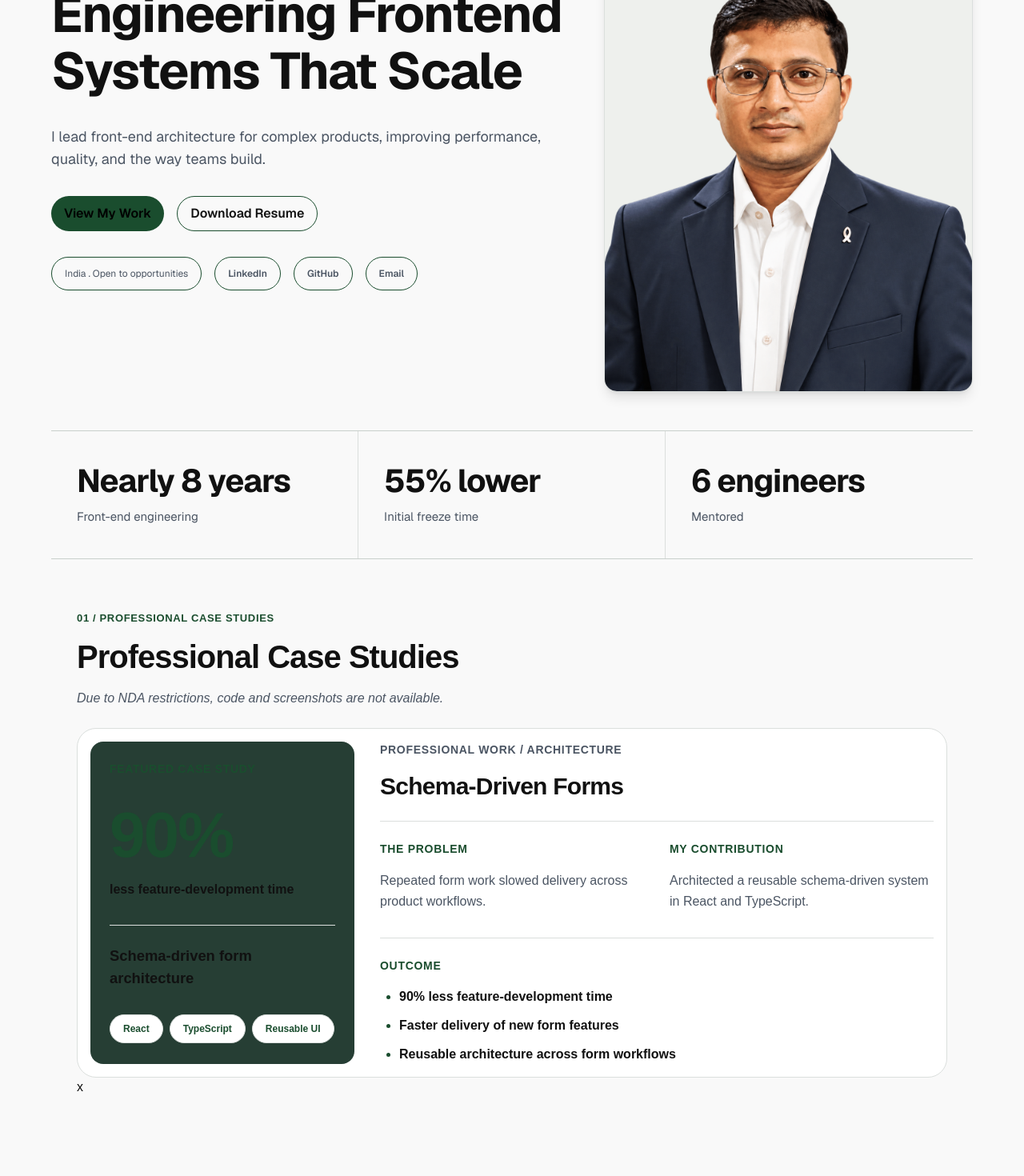
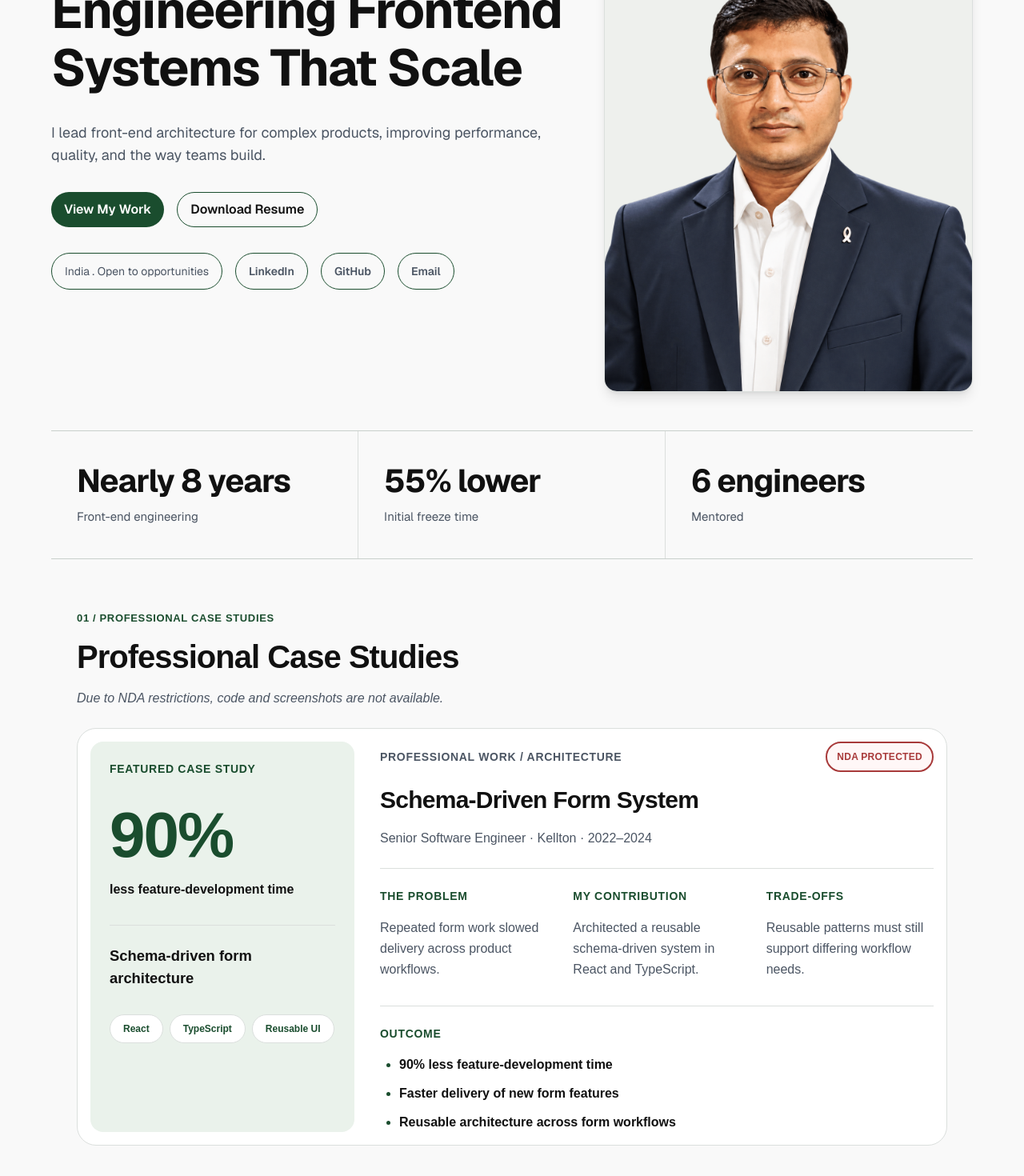
Before and after one commit to Abhishekumar93/portfolio-v2, a Next.js app: page / in a window 1280 px wide. Shown: the part 176-1646 px from the top of the page at 80% size. Before the commit the page ends 1587 px from the top, so only its background shows below. Built offline with nearby package versions, Linux system fonts and the light colour scheme.

Commit message:
Add ProfessionalCaseStudyCard component and update SchemaDrivenCaseStudy; enhance styles and theming

```diff
--- a/app/globals.css
+++ b/app/globals.css
@@ -13,6 +13,9 @@
   --divider: #c9d0cc;
   --surface-soft: #f3f4f6;
   --portrait-panel: #eef0ed;
+  --case-study-panel: #eaf2eb;
+  --nda-bg: #fff7f7;
+  --nda-text: #a83a3a;
 }
 
 :root[data-theme="dark"] {
@@ -26,6 +29,9 @@
   --divider: #3d524a;
   --surface-soft: #1b282a;
   --portrait-panel: #4a5a50;
+  --case-study-panel: #263e34;
+  --nda-bg: var(--surface);
+  --nda-text: var(--text-secondary);
 }
 
 @theme inline {
@@ -39,6 +45,9 @@
   --color-divider: var(--divider);
   --color-surface-soft: var(--surface-soft);
   --color-portrait-panel: var(--portrait-panel);
+  --color-case-study-panel: var(--case-study-panel);
+  --color-nda-bg: var(--nda-bg);
+  --color-nda-text: var(--nda-text);
   --font-sans: var(--font-geist-sans);
   --font-mono: var(--font-geist-mono);
 }
--- a/components/Sections/Hero/HeroActions.tsx
+++ b/components/Sections/Hero/HeroActions.tsx
@@ -17,7 +17,7 @@ const HeroActions = ({
             <ActionLink
               href={workHref}
               label="View My Work"
-              className="bg-accent font-bold text-black min-h-11"
+              className="bg-accent font-bold dark:text-black text-white min-h-11"
             />
           )}
           {resumeHref && (
@@ -30,7 +30,7 @@ const HeroActions = ({
           )}
         </div>
       )}
-      <div className="flex flex-wrap items-center gap-4 text-text-secondary text-xs mt-0 md:mt-2 lg:mt-4">
+      <div className="flex flex-wrap items-center gap-4 text-text-secondary text-xs xl:text-sm mt-0 md:mt-2 lg:mt-4">
         <div className="border border-accent rounded-full px-4 py-3 items-center flex text-text-secondary w-fit">
           India . Open to opportunities
         </div>
--- a/components/Sections/Hero/index.tsx
+++ b/components/Sections/Hero/index.tsx
@@ -10,7 +10,7 @@ const Hero = () => {
     >
       <div className="mx-auto grid grid-cols-12 gap-y-4 md:grid-rows-[auto_1fr] md:gap-y-8 lg:gap-x-8">
         <div className="col-span-12 md:col-span-7">
-          <p className="whitespace-nowrap text-[clamp(0.575rem,2.9vw,1.5rem)] md:text-[clamp(0.75rem,1.5vw,2rem)] font-bold uppercase tracking-wider text-accent">
+          <p className="whitespace-nowrap text-[clamp(0.575rem,2.9vw,1.5rem)] md:text-[clamp(0.75rem,1.5vw,2rem)] xl:text-[clamp(1rem,1.25vw,1.25rem)] font-bold uppercase tracking-wider text-accent">
             Lead Frontend Engineer · React · Next.js · TypeScript
           </p>
           <h1
--- /dev/null
+++ b/components/Sections/ProfessionalCaseStudies/ProfessionalCaseStudyCard.tsx
@@ -0,0 +1,44 @@
+import type { ReactNode } from "react";
+
+interface ProfessionalCaseStudyCardProps {
+  featuredTitle: string;
+  featuredContent: ReactNode;
+  detailsContent: ReactNode;
+}
+
+const ProfessionalCaseStudyCard = ({
+  featuredTitle,
+  featuredContent,
+  detailsContent,
+}: ProfessionalCaseStudyCardProps) => {
+  const ndaProtectedBadge = () => {
+    return (
+      <span className="rounded-full border-2 border-nda-text bg-nda-bg px-3 py-2 text-[clamp(0.5rem,2vw,0.875rem)] md:text-[clamp(0.625rem,1.25vw,0.875rem)] lg:text-xs font-bold leading-normal tracking-wide text-nda-text">
+        NDA PROTECTED
+      </span>
+    );
+  };
+
+  return (
+    <article className="grid grid-cols-12 gap-y-6 rounded-3xl border border-border bg-surface p-2 md:p-4 md:gap-x-6 lg:gap-8">
+      <div className="col-span-12 rounded-2xl bg-case-study-panel p-3 md:p-4 lg:p-6 md:col-span-5 lg:col-span-4">
+        <p className="text-[clamp(0.75rem,2.5vw,1.25rem)] md:text-[clamp(0.75rem,1.75vw,0.875rem)] font-bold uppercase tracking-wider text-accent">
+          {featuredTitle}
+        </p>
+        {featuredContent}
+      </div>
+
+      <div className="col-span-12 md:col-span-7 lg:col-span-8">
+        <div className="flex flex-wrap items-center justify-between gap-3">
+          <p className="text-[clamp(0.75rem,2.5vw,1.25rem)] md:text-[clamp(0.75rem,1.75vw,0.875rem)] font-bold uppercase tracking-wider text-text-secondary">
+            Professional Work / Architecture
+          </p>
+          {ndaProtectedBadge()}
+        </div>
+        {detailsContent}
+      </div>
+    </article>
+  );
+};
+
+export default ProfessionalCaseStudyCard;
--- a/components/Sections/ProfessionalCaseStudies/SchemaDrivenCaseStudy.tsx
+++ b/components/Sections/ProfessionalCaseStudies/SchemaDrivenCaseStudy.tsx
@@ -1,13 +1,11 @@
+import ProfessionalCaseStudyCard from "./ProfessionalCaseStudyCard";
+
 const SchemaDrivenCaseStudy = () => {
   return (
-    <article
-      aria-labelledby="schema-driven-case-study-heading"
-      className="grid grid-cols-12 gap-y-6 rounded-3xl border border-border bg-surface p-2 md:p-4 md:gap-x-6 lg:gap-8"
-    >
-      <div className="col-span-12 rounded-2xl bg-[#263e34] p-3 md:p-4 lg:p-6 md:col-span-5 lg:col-span-4">
-        <p className="text-[clamp(0.75rem,2.5vw,1.25rem)] md:text-[clamp(0.75rem,1.75vw,0.875rem)] font-bold uppercase tracking-wider text-accent">
-          Featured Case Study
-        </p>
+    <ProfessionalCaseStudyCard
+      featuredTitle="Featured Case Study"
+      featuredContent={
+        <>
           <div className="mt-4 md:mt-6 lg:mt-8">
             <p className="text-[clamp(3rem,6.75vw,4.5rem)] md:text-[clamp(4rem,7vw,5rem)] font-bold leading-none tracking-tight text-accent">
               90%
@@ -32,19 +30,20 @@ const SchemaDrivenCaseStudy = () => {
               </li>
             ))}
           </ul>
-      </div>
-
-      <div className="col-span-12 md:col-span-7 lg:col-span-8">
-        <p className="text-[clamp(0.75rem,2.5vw,1.25rem)] md:text-[clamp(0.75rem,1.75vw,0.875rem)] font-bold uppercase tracking-wider text-text-secondary">
-          Professional Work / Architecture
-        </p>
+        </>
+      }
+      detailsContent={
+        <>
           <h3
             id="schema-driven-case-study-heading"
             className="mt-4 wrap-break-word text-[clamp(1.25rem,4.15vw,1.5rem)] font-bold leading-tight tracking-tight text-foreground md:text-[26px] lg:text-[30px]"
           >
-          Schema-Driven Forms
+            Schema-Driven Form System
           </h3>
-        <div className="mt-6 grid gap-8 border-t border-border pt-6 lg:grid-cols-2">
+          <p className="mt-4 text-[clamp(0.875rem,1.5vw,1rem)] leading-relaxed text-text-secondary">
+            Senior Software Engineer · Kellton · 2022–2024
+          </p>
+          <div className="mt-6 grid gap-8 border-t border-border pt-6 lg:grid-cols-3">
             <div>
               <h4 className="text-[clamp(0.75rem,2.5vw,1.25rem)] md:text-[clamp(0.75rem,1.75vw,0.875rem)] font-bold uppercase tracking-wider text-accent">
                 The Problem
@@ -62,6 +61,14 @@ const SchemaDrivenCaseStudy = () => {
                 TypeScript.
               </p>
             </div>
+            <div>
+              <h4 className="text-[clamp(0.75rem,2.5vw,1.25rem)] md:text-[clamp(0.75rem,1.75vw,0.875rem)] font-bold uppercase tracking-wider text-accent">
+                Trade-offs
+              </h4>
+              <p className="mt-2 lg:mt-4 text-[clamp(1rem,3.75vw,1.15rem)] md:text-[clamp(0.875rem,1.5vw,1rem)] leading-relaxed text-text-secondary">
+                Reusable patterns must still support differing workflow needs.
+              </p>
+            </div>
           </div>
           <div className="mt-8 border-t border-border pt-6">
             <h4 className="text-[clamp(0.75rem,2.5vw,1.25rem)] md:text-[clamp(0.75rem,1.75vw,0.875rem)] font-bold uppercase tracking-wider text-accent">
@@ -73,8 +80,9 @@ const SchemaDrivenCaseStudy = () => {
               <li>Reusable architecture across form workflows</li>
             </ul>
           </div>
-      </div>
-    </article>
+        </>
+      }
+    />
   );
 };
 
--- a/components/Sections/ProfessionalCaseStudies/index.tsx
+++ b/components/Sections/ProfessionalCaseStudies/index.tsx
@@ -22,7 +22,6 @@ const ProfessionalCaseStudies = () => {
       <div className="mt-6">
         <SchemaDrivenCaseStudy />
       </div>
-      x
     </section>
   );
 };
```
Lines whose indentation alone changed are shown as unchanged.
